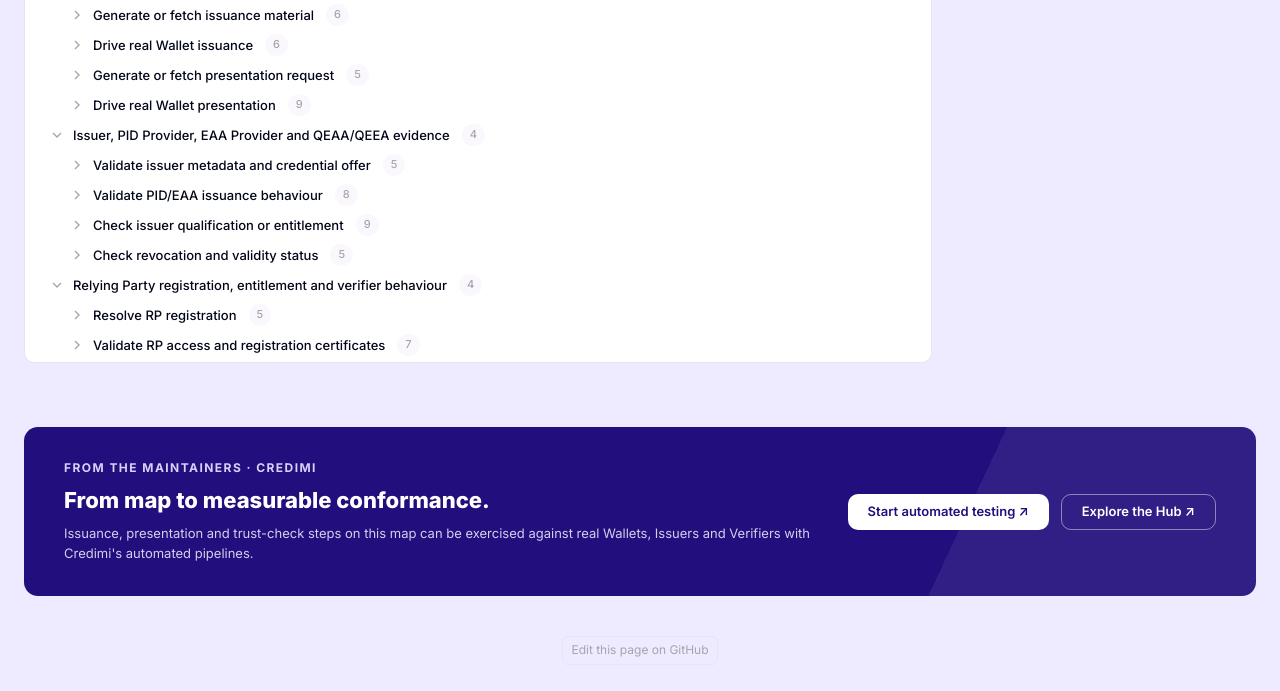
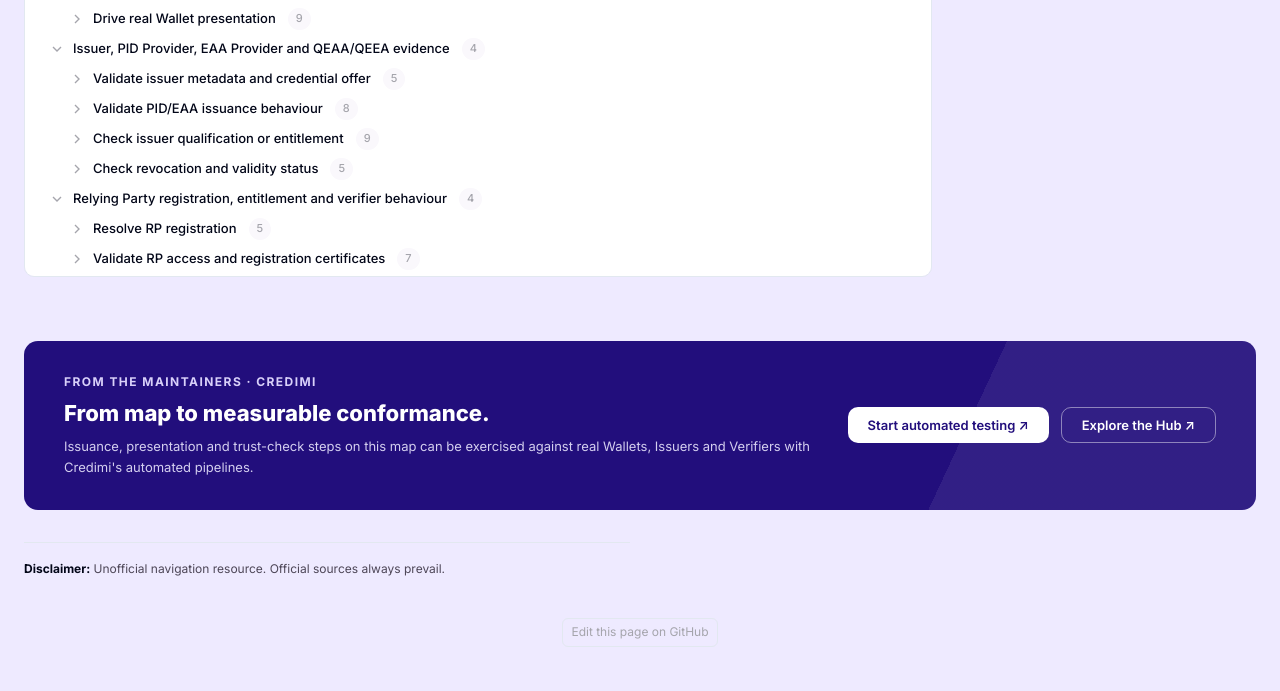
Before and after one commit to ForkbombEu/eudi-conformance-atlas, an Eleventy site: page src/map.njk in a window 1280 px wide. Shown: the part 765-1456 px from the top of the page. Built offline with nearby package versions, Linux system fonts and the light colour scheme; Eleventy itself is replaced by a stand-in of ours; files that its build step writes are made by us from their sources.

Commit message:
fix(ui): move disclaimers to page end as footnotes
reason:
the warning-card disclaimer sat above every page with a rounded box and
left bar, reading like an alert; it is a legal footnote, so it now
closes the page as muted text under a hairline.

prompt:
Stop the disclaimer from looking sloppy.

```diff
--- a/src/css/app.css
+++ b/src/css/app.css
@@ -2514,3 +2514,30 @@ a.grouped-id:hover {
   padding: 2px 6px;
   font-weight: 500;
 }
+
+/*
+  --- Page footnote ---
+
+  style.css renders .disclaimer as a warning card with a rounded border and a
+  left accent bar, pinned above the content. A disclaimer is a legal footnote,
+  not an alert, so this layer overrides the shared component: a hairline rule,
+  small secondary text and no box. Every page now ends with it, just before the
+  edit link; the source stylesheet is byte-pinned to HITL/style.css.
+*/
+.disclaimer,
+.disclaimer.home-section {
+  background: transparent;
+  border: 0;
+  border-top: 1px solid var(--border);
+  border-radius: 0;
+  padding: var(--space-4) 0 0;
+  margin: var(--space-8) 0 0;
+  max-width: 80ch;
+  font-size: var(--fs-xs);
+  line-height: 1.6;
+  color: var(--atlas-text-2);
+}
+
+.disclaimer strong {
+  color: var(--fg);
+}
--- a/src/map.njk
+++ b/src/map.njk
@@ -19,9 +19,6 @@ pageScript: tree.js
 <div class="page-content">
   <div class="container">
     {{ breadcrumbs([{label:"Home", url:"/"}, {label:"Map", url:"/map/"}]) }}
-    <div class="disclaimer">
-      <strong>Disclaimer:</strong> Unofficial navigation resource. Official sources always prevail.
-    </div>
 
     <details class="map-layers">
       <summary class="btn btn-outline btn-sm">Stack layers</summary>
@@ -78,6 +75,10 @@ pageScript: tree.js
       {{ credimiCta("From map to measurable conformance.", "Issuance, presentation and trust-check steps on this map can be exercised against real Wallets, Issuers and Verifiers with Credimi's automated pipelines.") }}
     </div>
 
+    <div class="disclaimer">
+      <strong>Disclaimer:</strong> Unofficial navigation resource. Official sources always prevail.
+    </div>
+
     <div class="page-end">
       <a href="https://github.com/forkbombeu/eudi-conformance-atlas/blob/main/src/map.njk" class="edit-link" target="_blank" rel="noopener">Edit this page on GitHub</a>
     </div>
```
Also changed, not shown: src/about.njk (+4 -3 lines), src/data.njk (+4 -3 lines), src/documents-page.njk (+4 -3 lines), src/evidence-page.njk (+4 -3 lines), src/fcaf.njk (+4 -3 lines), src/glossary.njk (+4 -3 lines), src/index.njk (+4 -3 lines), src/radar.njk (+4 -3 lines), src/reference.njk (+4 -3 lines).
